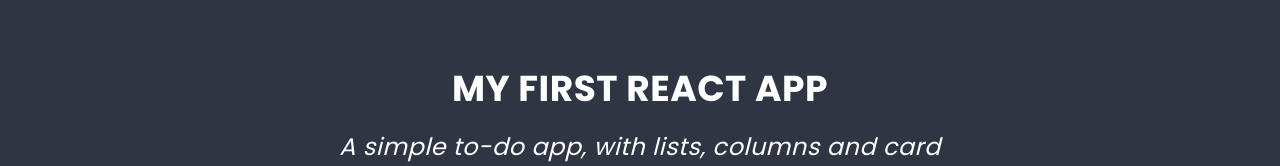
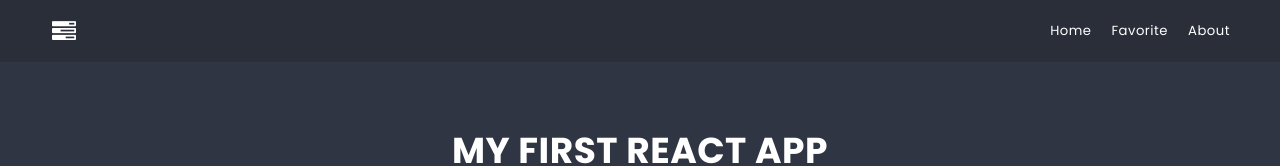
Before and after one commit to Cypeace84/react-1-project, a React (Create React App) app: page / in a window 1280 px wide. Shown: the top 166 px of the page. Built offline with nearby package versions, Linux system fonts and the light colour scheme.

Commit message:
fix strContains, add styles to NavBar

```diff
--- a/package.json
+++ b/package.json
@@ -10,6 +10,7 @@
     "react": "^18.2.0",
     "react-dom": "^18.2.0",
     "react-redux": "7.2.5",
+    "react-router-dom": "6.0.1",
     "react-scripts": "5.0.1",
     "redux": "4.2.0",
     "redux-devtools-extension": "2.13.9",
--- a/src/App.js
+++ b/src/App.js
@@ -2,14 +2,18 @@
 import SearchForm from './components/SearchForm/SearchForm';
 import List from './components/List/List';
 import Container from './components/Container/Container';
+import NavBar from './components/NavBar/NavBar';
 
 const App = () => {
   return (
-    <Container>
-      <Hero />
-      <SearchForm />
-      <List />
-    </Container>
+    <main>
+      <NavBar />
+      <Container>
+        <Hero />
+        <SearchForm />
+        <List />
+      </Container>
+    </main>
   );
 };
 
--- /dev/null
+++ b/src/components/NavBar/NavBar.js
@@ -0,0 +1,31 @@
+import Container from '../Container/Container';
+import styles from './NavBar.module.scss';
+
+const NavBar = (props) => {
+  return (
+    <nav className={styles.nav}>
+      <Container className={styles.margin}>
+        <container className={styles.container}>
+          <div>
+            <a href='/'>
+              <span className={styles.icon + ' fa fa-tasks'}></span>
+            </a>
+          </div>
+          <ul>
+            <li>
+              <a href='/'>Home</a>
+            </li>
+            <li>
+              <a href='/favorite'>Favorite</a>
+            </li>
+            <li>
+              <a href='about'>About</a>
+            </li>
+          </ul>
+        </container>
+      </Container>
+    </nav>
+  );
+};
+
+export default NavBar;
--- /dev/null
+++ b/src/components/NavBar/NavBar.module.scss
@@ -0,0 +1,51 @@
+@import '../../styles/settings.scss';
+
+.nav {
+  background-color: darken($color-dark, 3%);
+  margin-top: -20px;
+
+  .icon {
+    font-size: 24px;
+    color: $color-light;
+    padding-left: 12px;
+  }
+}
+
+//nie działa//
+.margin {
+  margin: 0;
+}
+
+.container {
+  display: flex;
+  justify-content: space-between;
+  align-items: center;
+
+  ul {
+    display: flex;
+    list-style-type: none;
+
+    li {
+      padding: 10px;
+      // a {
+      //   color: $color-light;
+      //   text-decoration: none;
+
+      //   &hover {
+      //     color: red;
+      //   }
+      // }
+    }
+  }
+}
+a {
+  color: $color-light;
+  text-decoration: none;
+
+  // &hover {
+  //   color: darken($color-light, 20%);
+  // }
+}
+a:hover {
+  color: darken($color-light, 20%);
+}
--- a/src/utils/strContains.js
+++ b/src/utils/strContains.js
@@ -1,6 +1,5 @@
 export const strContains = function (a, b) {
-  if (a.toLowerCase().includes(b.toLowerCase())) return true;
-  else return false;
+  return a.toLowerCase().includes(b.toLowerCase());
 };
 
 // card.title.toLowerCase().includes(text.toLowerCase()
```
Also changed, not shown: 1 other file (tests, documents, lock files or other folders).
